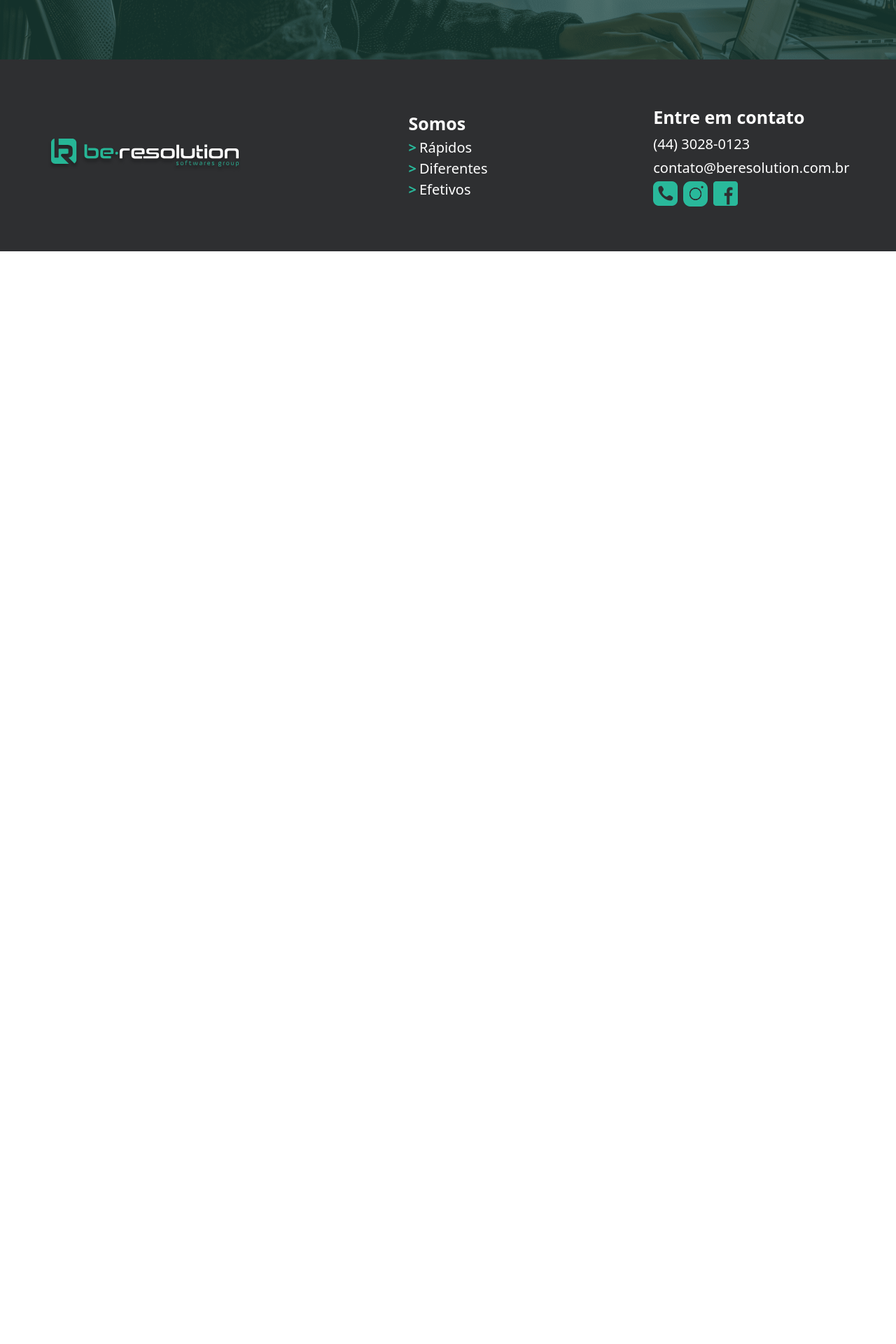
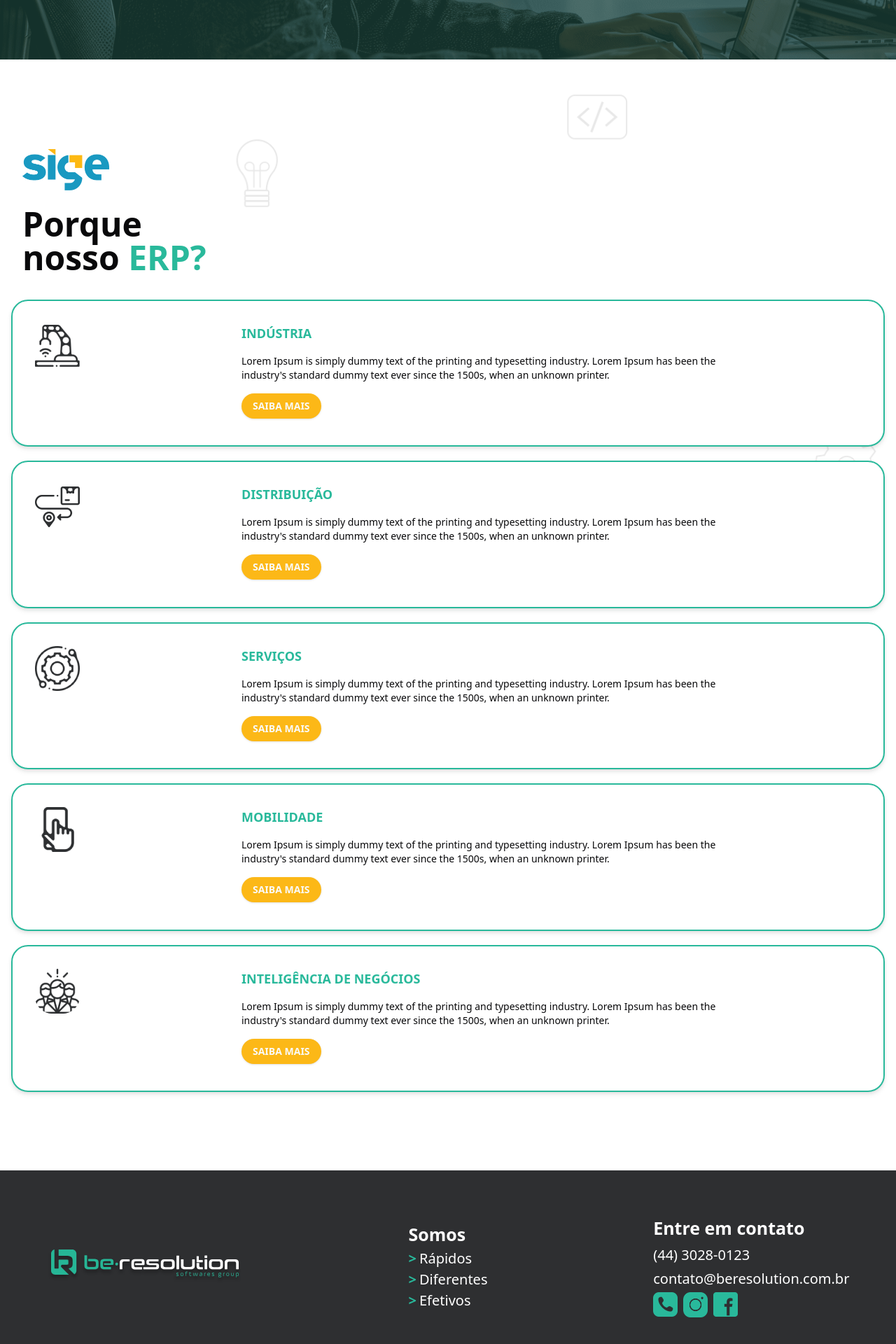
Before and after one commit to Lucas-Beijato/site_be_resolution, a Next.js app: page / in a window 1280 px wide. Shown: the part 714-2634 px from the top of the page at 70% size. Before the commit the page ends 1073 px from the top, so only its background shows below. Built offline with nearby package versions, Linux system fonts and the light colour scheme.

Commit message:
Section 01 and Section 02 responsive update

```diff
--- a/src/app/globals.css
+++ b/src/app/globals.css
@@ -98,7 +98,6 @@ html {
   }
 }
 
-
 @layer base {
   * {
     @apply border-border;
--- a/src/app/page.tsx
+++ b/src/app/page.tsx
@@ -4,8 +4,8 @@ export default function Page() {
   return (
     <main className="w-full h-fit">
       <Sections.S1/>
-      {/* <Sections.S2/>
-      <Sections.S3/>
+      <Sections.S2/>
+      {/* <Sections.S3/>
       <Sections.S4/>
       <Sections.S5/>
       <Sections.S6/> */}
--- a/src/app/sections/home/section02/index.tsx
+++ b/src/app/sections/home/section02/index.tsx
@@ -35,7 +35,8 @@ const CardFrame = ({
 const Section02 = () => {
   return (
     <div id="porque_nosso_erp" className="bg-[url('/bg_section_02.png')] bg-contain bg-no-repeat flex justify-center items-center pt-24 pb-24">
-      <div className="w-[1300px] grid grid-cols-3 grid-rows-2 gap-5">
+      <div className="desktop:w-[1300px] grid smartphone-p:grid-cols-1 smartphone-p:grid-rows-6 grid-cols-3 grid-rows-2 gap-5 p-4">
+
         <div className="p-4 flex flex-col space-y-6">
           <Image
             src={"/sige_logo.png"}
--- a/src/app/sections/home/section03/index.tsx
+++ b/src/app/sections/home/section03/index.tsx
@@ -30,7 +30,7 @@ const Section03 = () => {
   return (
     <div id="activities" className="w-full bg-ber-green">
       <div className="w-full flex flex-col justify-center items-center bg-[url('/bg_section_03.png')] bg-contain bg-no-repeat pt-24 pb-24">
-        <div className="w-[1300px] flex flex-col space-y-10">
+        <div className="desktop:w-[1300px] flex flex-col space-y-10">
           <h1 className="font-bold text-[42px] text-center text-white">
             Atividades
           </h1>
--- a/src/app/sections/home/section04/index.tsx
+++ b/src/app/sections/home/section04/index.tsx
@@ -16,7 +16,7 @@ const CardsSection04 = ({ imgLink, numberToView, text }: { imgLink: string, numb
 const Section04 = () => {
   return (
     <div id="about_us" className="w-full flex flex-col justify-center items-center bg-ber-gray pt-24 pb-24">
-      <div className="w-[1300px] flex flex-col justify-center items-center space-y-10">
+      <div className="desktop:w-[1300px] flex flex-col justify-center items-center space-y-10">
         <h2 className="font-extrabold text-[42px] text-white">
           Conheça a <span className="text-ber-green">Be Resolution</span>
         </h2>
--- a/src/app/sections/home/section05/index.tsx
+++ b/src/app/sections/home/section05/index.tsx
@@ -8,7 +8,7 @@ const Section05 = () => {
         Porque a <span className="text-ber-gray">Be Resolution</span>
       </h2>
 
-      <div className="w-[1300px] flex flex-col space-y-10">
+      <div className="desktop:w-[1300px] flex flex-col space-y-10">
         <div className="bg-white rounded-3xl px-7 py-10  flex flex-row space-x-4">
           <div className="w-1/12 ml-[-81px]">
             <Image
--- a/src/app/sections/home/section06/index.tsx
+++ b/src/app/sections/home/section06/index.tsx
@@ -4,7 +4,7 @@ import Image from "next/image"
 const Section06 = () => {
     return (
         <div id="contact" className="w-full h-[761px] bg-[url('/bg_section_06.png')] bg-cover bg-no-repeat flex flex-col justify-center items-center">
-            <div className="w-[1300px]">
+            <div className="desktop:w-[1300px]">
                 <div className="w-[550px] bg-white rounded-3xl p-8 flex flex-col space-y-4">
                     <h2 className="font-extrabold text-[42px]">Entre em <strong className="text-ber-green">contato</strong></h2>
                     <div className="">
--- a/src/components/Footer/index.tsx
+++ b/src/components/Footer/index.tsx
@@ -5,7 +5,8 @@ import Link from "next/link";
 const Footer = () => {
   return (
     <footer className="bg-ber-gray w-full flex flex-col py-16 justify-center items-center text-white">
-      <div className="smartphone-p:flex-col xl:flex-row flex w-[1300px] justify-center items-center">
+
+      <div className="smartphone-p:flex-col xl:flex-row flex desktop:w-[1300px] justify-center items-center">
 
         <div className="w-1/3 flex flex-col justify-center items-center">
           <Link href={"/"}>
```
